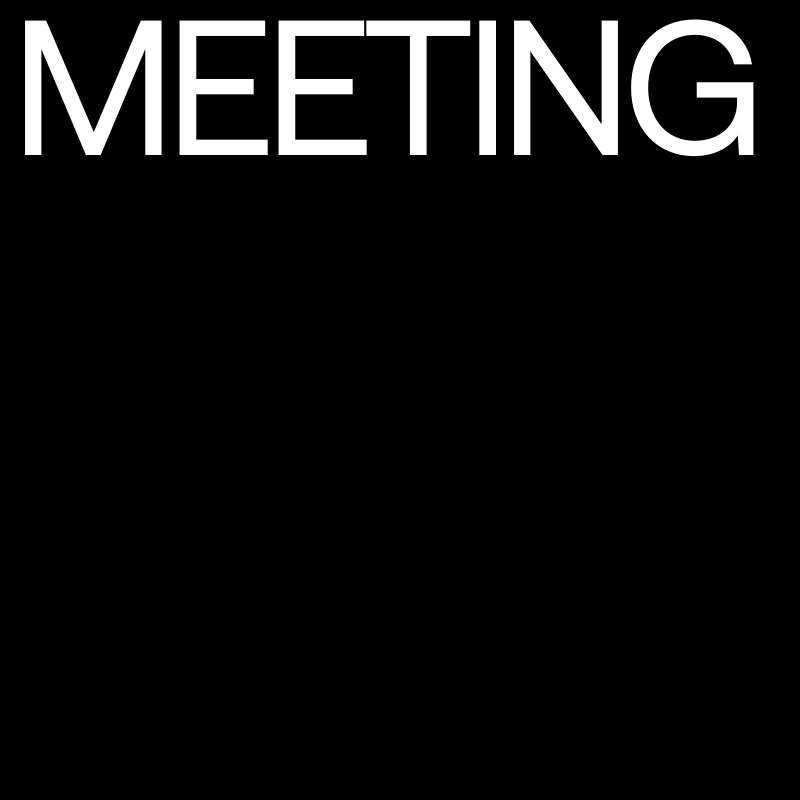
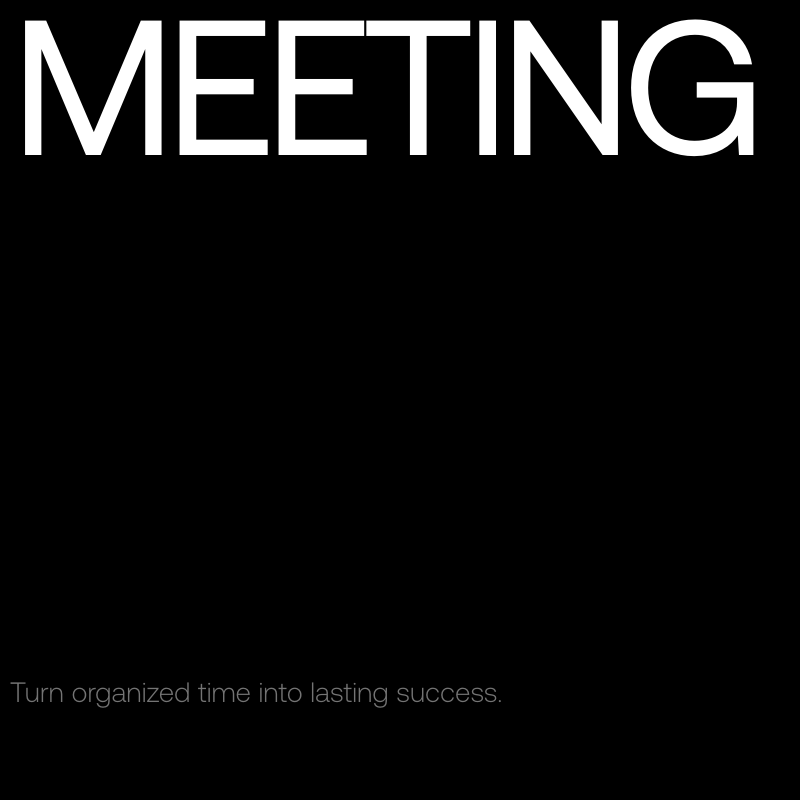
Before and after one commit to anurajthakur333/Auxin, a React (Vite) app: page /meeting in a window 1280 px wide. Shown: the top 800 px of the page, without its empty margins (0-800 px from the left). Built offline with nearby package versions, Linux system fonts and the light colour scheme.

Commit message:
shiny text added

```diff
--- /dev/null
+++ b/src/components/ShinyText.css
@@ -0,0 +1,33 @@
+.shiny-text {
+  color: #b5b5b5a4; /* Adjust this color to change intensity/style */
+  background: linear-gradient(
+    120deg,
+    rgba(255, 255, 255, 0) 40%,
+    rgba(255, 255, 255, 0.8) 50%,
+    rgba(255, 255, 255, 0) 60%
+  );
+  background-size: 200% 100%;
+  -webkit-background-clip: text;
+  background-clip: text;
+  display: inline-block;
+  animation: shine 5s linear infinite;
+}
+
+@keyframes shine {
+  0% {
+    background-position: 100%;
+  }
+  100% {
+    background-position: -100%;
+  }
+}
+
+.shiny-text.disabled {
+  animation: none;
+}
+
+.meeting-subtitle {
+  font-size: clamp(20px, 3vw, 28px) !important;
+  line-height: 1.4 !important;
+  font-weight: 300 !important;
+}
--- /dev/null
+++ b/src/components/ShinyText.tsx
@@ -0,0 +1,24 @@
+import './ShinyText.css';
+
+interface ShinyTextProps {
+  text: string;
+  disabled?: boolean;
+  speed?: number;
+  className?: string;
+  style?: React.CSSProperties;
+}
+
+const ShinyText = ({ text, disabled = false, speed = 5, className = '', style = {} }: ShinyTextProps) => {
+  const animationDuration = `${speed}s`;
+
+  return (
+    <div
+      className={`shiny-text ${disabled ? 'disabled' : ''} ${className}`}
+      style={{ animationDuration, ...style }}
+    >
+      {text}
+    </div>
+  );
+};
+
+export default ShinyText;
--- a/src/pages/Meeting.tsx
+++ b/src/pages/Meeting.tsx
@@ -1,6 +1,7 @@
 import { useEffect, useRef } from 'react';
 import Navbar from "../components/Navbar";
 import Footer from "../components/Footer";
+import ShinyText from "../components/ShinyText";
 import "../styles/fonts.css";
 import "../styles/Main.css";
 import Lenis from "lenis";
@@ -53,11 +54,25 @@ const Meeting = () => {
               letterSpacing: "-8px",
               fontWeight: 400,
               textAlign: "left",
-              marginBottom: "760px",
+              marginBottom: "500px",
             }}
           >
             MEETING
           </h1>
+        </div>
+
+        {/* Bottom section with ShinyText */}
+        <div className="row" style={{ marginTop: 'auto', paddingBottom: '0px' ,marginBottom: '150px'}}>
+          <div className="col-12">
+            <div style={{ marginLeft: '10px' }}>
+              <ShinyText
+                text="Turn organized time into lasting success."
+                disabled={false}
+                speed={3}
+                className="aeonik-regular meeting-subtitle"
+              />
+            </div>
+          </div>
         </div>
       </div>
 
```
